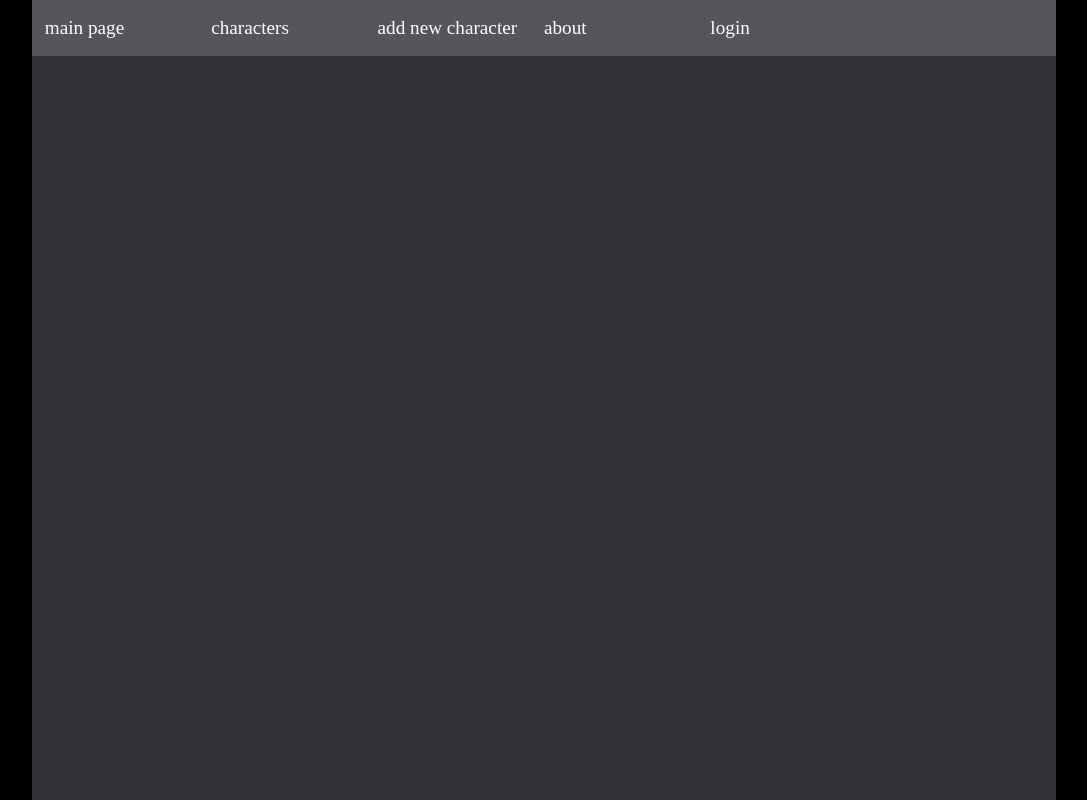
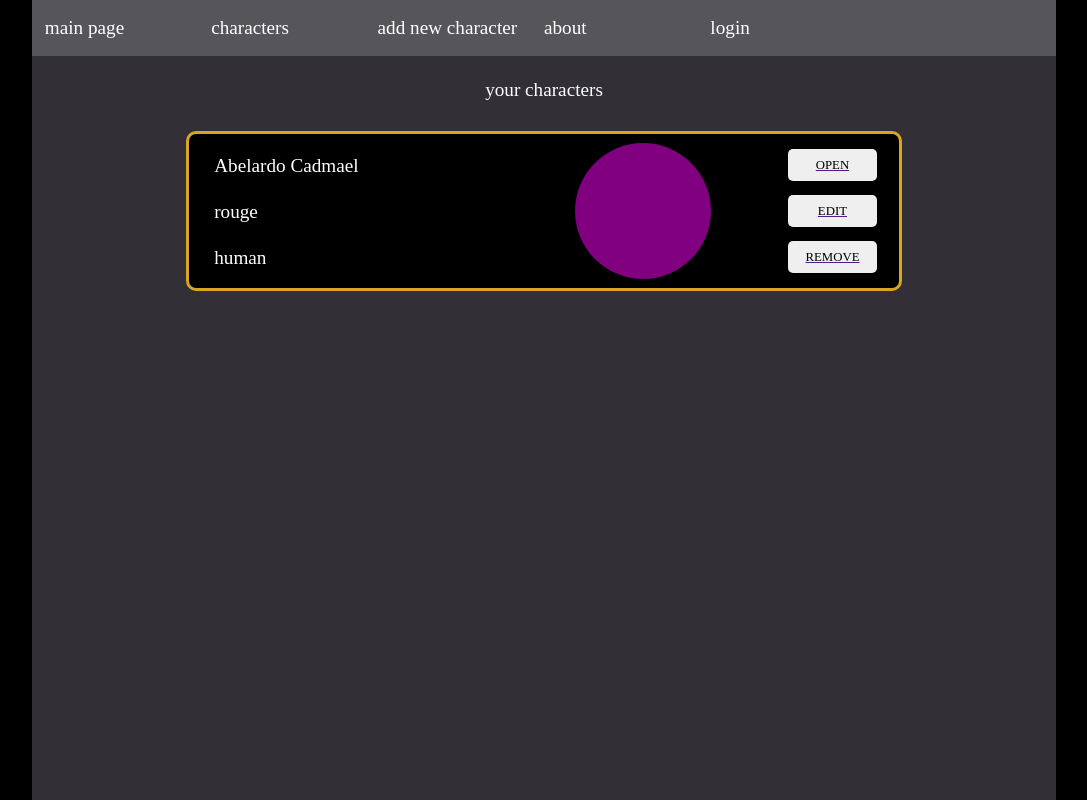
Before and after one commit to inka3inka/NPC-s-Generator, a React app: page /#/characters in a window 1280 px wide. Shown: the whole page, without its empty margins (96-1183 px from the left). Built offline with nearby package versions, Linux system fonts and the light colour scheme; a web font is replaced by a local one.

Commit message:
characters without removing

```diff
--- a/js/components/characters.js
+++ b/js/components/characters.js
@@ -2,20 +2,59 @@ import React, {Component} from 'react';
 import { HashRouter as Router , Link} from'react-router-dom';
 
 export class Characters extends Component {
+  state = {
+    actuallyBaseOfCharacters: this.props.baseOfCharacters
+  }
+
+  remover = (elm) => {
+    const currentBase = this.state.actuallyBaseOfCharacters.filter(element => element !== elm);
+    this.setState({
+      actuallyBaseOfCharacters: currentBase
+    })
+  }
+
+
   render() {
     return (
       <div className="all-characters-container">
+        <h1>your characters</h1>
+
+        <div className="character-tile-container horizontal">
+          <div className="character-tile vertical">
+            <div>Abelardo Cadmael</div>
+            <div>rouge</div>
+            <div>human</div>
+          </div>
+          <div className="tile-graphic-container">
+            <div className="tile-graphic" />
+          </div>
+          <div className="buttons-container vertical">
+            <Router>
+              <Link ><button>open</button></Link>
+              <Link><button>edit</button></Link>
+              <Link><button>remove</button></Link>
+            </Router>
+          </div>
+        </div>
+
         {this.props.baseOfCharacters.map((element, characterId) => {
           return (
-            <div key={element.characterSurname}>
-              <div>{element.characterName}</div>
-              <div>{element.characterSurname}</div>
-              <div>{element.race}</div>
-              <div>{element.class}</div>
-              <Router>
-                <Link to={`/editCharacter/${characterId}`} className="nav-element"><button>edit</button></Link>
-                <Link to={`/characterSheet/${characterId}`} className="nav-element"><button>open</button></Link>
-              </Router>
+            <div className="character-tile-container horizontal" key={element.characterSurname}>
+              <div className="character-tile vertical">
+                <div>{element.characterName} {element.characterSurname}</div>
+                <div>{element.class}</div>
+                <div>{element.race}</div>
+              </div>
+              <div className="tile-graphic-container">
+                <div className="tile-graphic" />
+              </div>
+              <div className="buttons-container vertical">
+                <Router>
+                  <Link to={`/characterSheet/${characterId}`}><button>open</button></Link>
+                  <Link to={`/editCharacter/${characterId}`}><button>edit</button></Link>
+                </Router>
+                <button onClick={() => {this.remover; this.props.onDone(this.state.actuallyBaseOfCharacters)}}>remove</button>
+              </div>
             </div>
           )
         })}
--- a/js/components/mainContainer.js
+++ b/js/components/mainContainer.js
@@ -30,6 +30,10 @@ export class MainContainer extends Component {
     })
   };
 
+  showCurrentCharacters = () => {
+
+  }
+
   render() {
     return (
       <div className="container">
@@ -39,7 +43,7 @@ export class MainContainer extends Component {
           <Switch>
             <Route path="/mainPage" component={MainPage} />
             <Route path="/characters">
-              <Characters baseOfCharacters={this.state.characters} onDone={this.editButton}/>
+              <Characters baseOfCharacters={this.state.characters} onDone={this.showCurrentCharacters}/>
             </Route>
             <Route path="/addNewCharacter">
               <NewCharacter onDone={this.showCharacters}/>
--- a/scss/style.scss
+++ b/scss/style.scss
@@ -30,7 +30,7 @@ html {
   }
 }
 
-//Pasek nawigacyjny
+//Navigation
 .nav-container {
   width: 80%;
   margin: 0 auto;
@@ -65,7 +65,7 @@ html {
   }
 }
 
-//Nowy charakter
+//New charakter
 
 .new-character-container {
   color: #ffffff;
@@ -222,11 +222,6 @@ html {
   }
 }
 
-
-
-.all-characters-container {
-  color: white
-}
 
 //Character's sheet
 
@@ -405,3 +400,91 @@ input[type=checkbox]:checked ~ div.curtain__panel--left {
 input[type=checkbox]:checked ~ div.curtain__panel--right {
   transform: translateX(0);
 }
+
+//All characters
+
+.all-characters-container {
+  color: white;
+  display: flex;
+  flex-direction: column;
+  align-items: center;
+
+  h1 {
+    font-size: 1.5rem;
+    margin: 3vh 1vw;
+  }
+
+  .character-tile-container {
+    width: 70%;
+    height: 20vh;
+    border: 3px solid goldenrod;
+    border-radius: 10px;
+    padding: 1vh 2vw;
+    margin: 1vh 0;
+    background-color: black;
+    font-size: 1.5rem;
+
+    &:hover {
+      background-color: goldenrod;
+      color: black;
+      border: 3px solid black;
+    }
+
+    .character-tile {
+      width: 45%;
+      justify-content: space-around;
+    }
+
+    .tile-graphic-container {
+      width: 40%;
+      display: flex;
+      justify-content: center;
+      align-items: center;
+
+      .tile-graphic {
+        width: 17vh;
+        height: 17vh;
+        background-color: purple;
+        border-radius: 50%;
+      }
+    }
+
+    .buttons-container {
+      width: 15%;
+      justify-content: space-around;
+
+      button {
+        width: 7vw;
+        height: 4vh;
+        margin-left: 1vw;
+        display: flex;
+        align-items: center;
+        justify-content: center;
+        border: none;
+        border-radius: 5px;
+        font-family: 'Rye', cursive;
+        font-size: 1rem;
+        text-transform: uppercase;
+
+        &:link {
+          text-decoration: none;
+          color: #ffffff;
+        }
+
+        &:visited {
+          color: #ffffff;
+        }
+
+        &:hover {
+          color: goldenrod;
+          cursor: pointer;
+          background-color: black;
+        }
+
+        &:focus {
+          color: #000000;
+        }
+      }
+    }
+  }
+}
```
